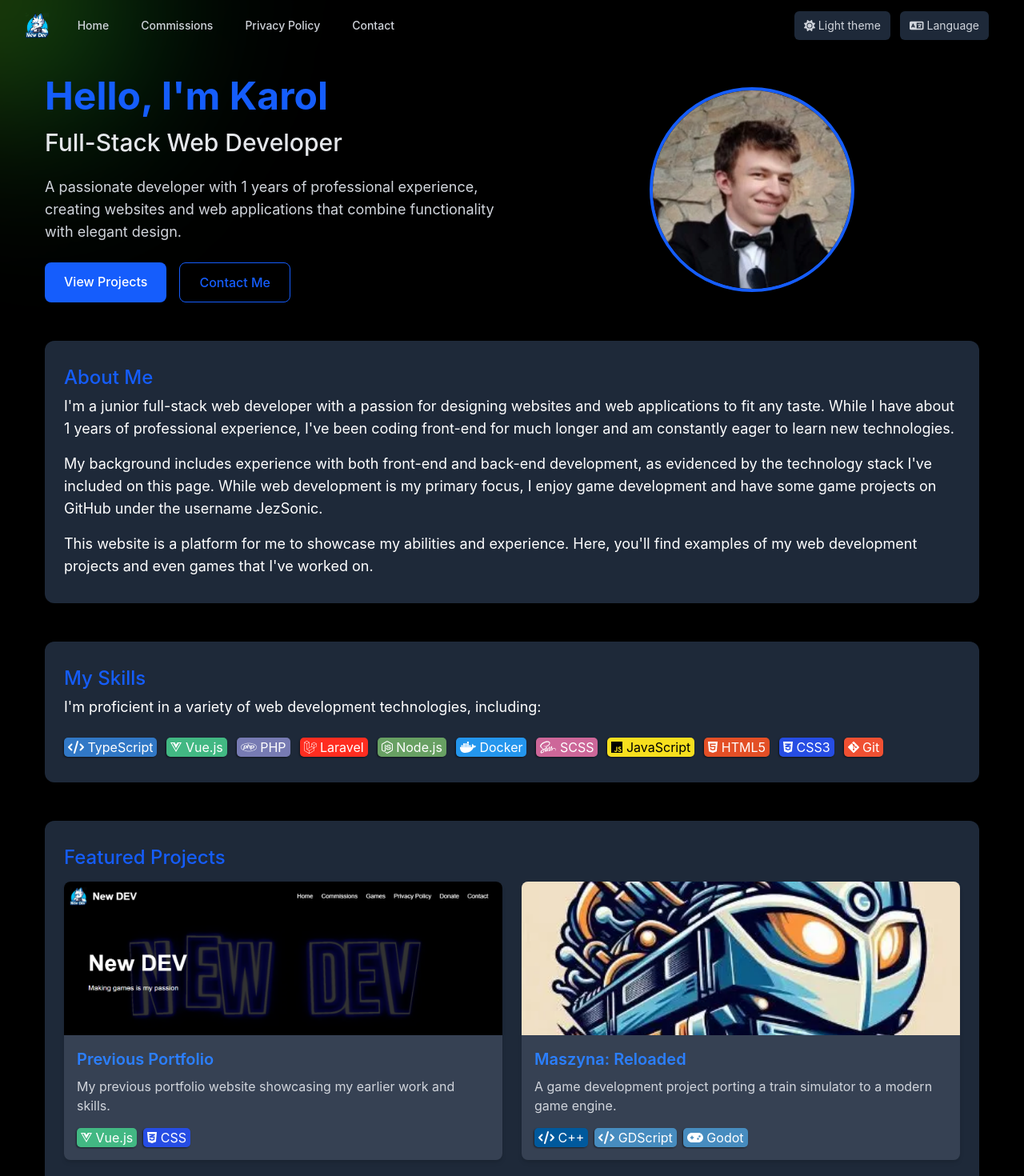
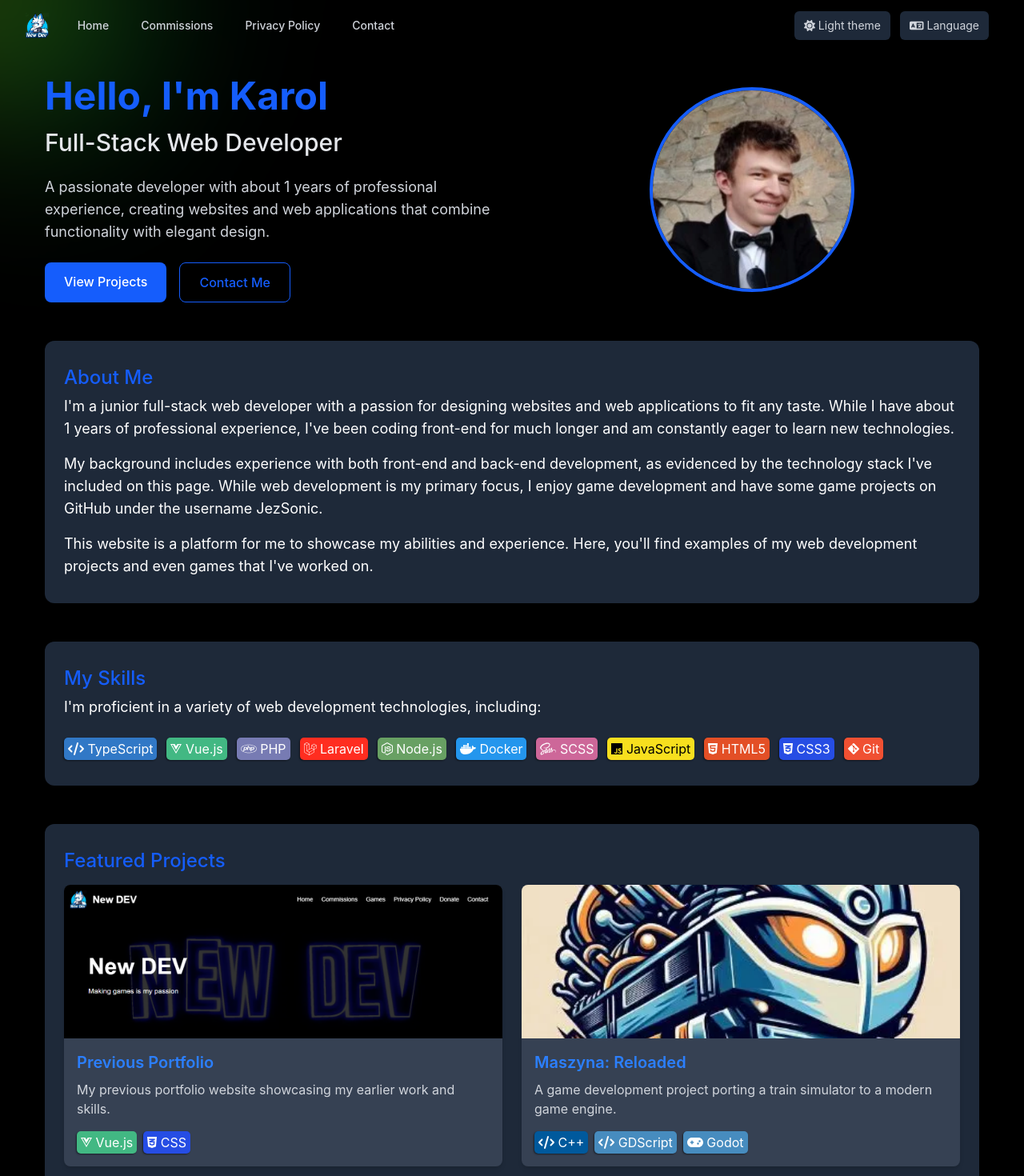
Before and after one commit to JezSonic/vue-portfolio, a Vue app: page / in a window 1280 px wide. Shown: the top 1470 px of the page at 80% size. Built offline with nearby package versions, Linux system fonts and the light colour scheme.

Commit message:
Small bugfixes, working account deletion

```diff
--- a/src/components/badges/Badge.vue
+++ b/src/components/badges/Badge.vue
@@ -1,8 +1,7 @@
 <script setup lang="ts">
-    const { icon, text, link, bg_color, text_color } = defineProps({
+    const { icon, text, bg_color, text_color } = defineProps({
         icon: { default: "link" },
         text: { default: "Badge" },
-        link: { default: "#" },
         bg_color: { default: "rgba(255, 255, 255, .1)" },
         text_color: { default: "white" }
     });
@@ -22,11 +21,9 @@
 </script>
 
 <template>
-    <a :href="link">
-        <p :style="{ backgroundColor: bg_color, color: text_color }">
-            <font-awesome-icon :icon="getIconArray(icon)" /> {{ text }}
-        </p>
-    </a>
+    <p :style="{ backgroundColor: bg_color, color: text_color }">
+        <font-awesome-icon :icon="getIconArray(icon)" /> {{ text }}
+    </p>
 </template>
 
 <style scoped lang="scss">
--- a/src/components/ui/Navbar.vue
+++ b/src/components/ui/Navbar.vue
@@ -65,7 +65,7 @@
                 </div>
                 <div class="flex flex-1 items-center justify-center sm:items-stretch sm:justify-start">
                     <div class="flex shrink-0 items-center">
-                        <img class="h-8 w-auto" :src="logo" alt="Your Company" />
+                        <img class="h-8 w-auto" :src="logo" @click="router.push('/')" alt="Your Company" />
                     </div>
                     <div class="hidden sm:ml-6 sm:block">
                         <div class="flex space-x-4">
--- a/src/locales/en.json
+++ b/src/locales/en.json
@@ -65,7 +65,7 @@
     "hero": {
       "greeting": "Hello, I'm Karol",
       "title": "Full-Stack Web Developer",
-      "description": "A passionate developer with {years} years of professional experience, creating websites and web applications that combine functionality with elegant design.",
+      "description": "A passionate developer with about {years} years of professional experience, creating websites and web applications that combine functionality with elegant design.",
       "viewProjects": "View Projects",
       "contactMe": "Contact Me"
     },
--- a/src/locales/pl.json
+++ b/src/locales/pl.json
@@ -65,7 +65,7 @@
     "hero": {
       "greeting": "Cześć, jestem Karol",
       "title": "Full-Stack Web Developer",
-      "description": "Pasjonat programowania z {years}-letnim doświadczeniem zawodowym, tworzący strony i aplikacje internetowe łączące funkcjonalność z eleganckim designem.",
+      "description": "Pasjonat programowania z około {years}-letnim doświadczeniem zawodowym, tworzący strony i aplikacje internetowe łączące funkcjonalność z eleganckim designem.",
       "viewProjects": "Zobacz Projekty",
       "contactMe": "Kontakt"
     },
--- a/src/services/userService.ts
+++ b/src/services/userService.ts
@@ -10,7 +10,6 @@ export default class UserService extends ApiService {
     public static getUser() {
         return this.get<IUserData>("user", {'Authorization': `Bearer ${useUserStore().token}`})
     }
-
 
     public static getUserByID(id: number) {
         return this.get<IUserData>(`user/${id}`)
@@ -43,4 +42,8 @@ export default class UserService extends ApiService {
     public static verifyEmail(token: string) {
         return this.post<{ content: boolean }, {}>(`user/verify-email/${token}`, {}, {'Authorization': `Bearer ${useUserStore().token}`});
     }
+
+    public static deleteAccount() {
+        return this.delete<{content: boolean}, {}>(`user`, {'Authorization': `Bearer ${useUserStore().token}`});
+    }
 }
--- a/src/views/HomeView.vue
+++ b/src/views/HomeView.vue
@@ -5,7 +5,17 @@ import { useI18n } from 'vue-i18n';
 
 const { t } = useI18n();
 const currentYear = new Date().getFullYear();
-const yearsOfExperience = currentYear - 2023;
+const currentMonth = new Date().getMonth(); // 0-indexed
+const startDate = new Date(2023, 3, 1); // Month 3 is April (0-indexed)
+
+// Calculate total months since start date
+const totalMonths = (currentYear - startDate.getFullYear()) * 12 + (currentMonth - startDate.getMonth());
+
+// Convert total months to years, accounting for partial years
+// We add 1 day to the current date to ensure that if the start date is
+// the same month as the current month but a later day, it doesn't count
+// as a full month yet.
+const yearsOfExperience = Math.round(totalMonths / 12);
 </script>
 
 <template>
@@ -82,7 +92,7 @@ const yearsOfExperience = currentYear - 2023;
                         <div class="p-4">
                             <h3 class="text-xl font-semibold text-blue-500 mb-2">{{ t('home.projects.previousPortfolio.title') }}</h3>
                             <p class="text-gray-300 mb-4">{{ t('home.projects.previousPortfolio.description') }}</p>
-                            <div class="flex gap-2">
+                            <div class="flex gap-2 flex-wrap">
                                 <Badge text="Vue.js" icon="fa-vuejs" bg_color="#42b883" />
                                 <Badge text="CSS" icon="fa-css3-alt" bg_color="#264de4" />
                             </div>
@@ -93,7 +103,7 @@ const yearsOfExperience = currentYear - 2023;
                         <div class="p-4">
                             <h3 class="text-xl font-semibold text-blue-500 mb-2">{{ t('home.projects.maszynaReloaded.title') }}</h3>
                             <p class="text-gray-300 mb-4">{{ t('home.projects.maszynaReloaded.description') }}</p>
-                            <div class="flex gap-2">
+                            <div class="flex gap-2 flex-wrap">
                                 <Badge text="C++" icon="fa-code" bg_color="#00599c" />
                                 <Badge text="GDScript" icon="fa-code" bg_color="#478cbf" />
                                 <Badge text="Godot" icon="fa-gamepad" bg_color="#478cbf" />
--- a/src/views/PrivacyPolicyView.vue
+++ b/src/views/PrivacyPolicyView.vue
@@ -10,7 +10,7 @@ const { t } = useI18n();
         <!-- Header Section -->
         <div class="mb-6 sm:mb-8 text-center">
             <h1 class="text-3xl sm:text-4xl font-bold text-blue-600 mb-2">{{ t('privacyPolicy.title') }}</h1>
-            <p class="text-gray-400">{{ t('privacyPolicy.lastUpdated') }}</p>
+            <p class="!text-gray-400">{{ t('privacyPolicy.lastUpdated') }}</p>
         </div>
 
         <!-- Introduction -->
--- a/src/views/commissions/TosView.vue
+++ b/src/views/commissions/TosView.vue
@@ -197,7 +197,3 @@ const { t } = useI18n();
         </Tile>
     </div>
 </template>
-
-<style lang="scss" scoped>
-/* No additional styling needed as we're using Tailwind classes */
-</style>
--- a/tsconfig.json
+++ b/tsconfig.json
@@ -13,6 +13,7 @@
     "allowSyntheticDefaultImports": true,
     "forceConsistentCasingInFileNames": true,
     "useDefineForClassFields": true,
+    "noEmit": true,
     "sourceMap": false,
     "baseUrl": "./",
     "types": [
```
Also changed, not shown: package.json (+3 -4 lines), src/views/auth/AuthView.vue (+52 -35 lines), src/views/user/AccountSettingsView.vue (+40 -47 lines).
